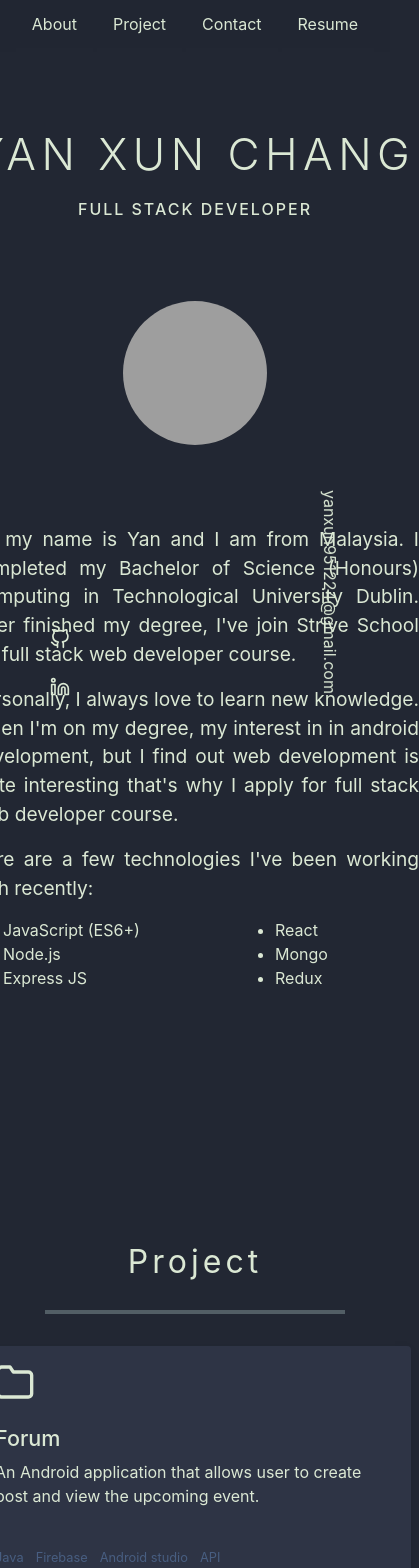
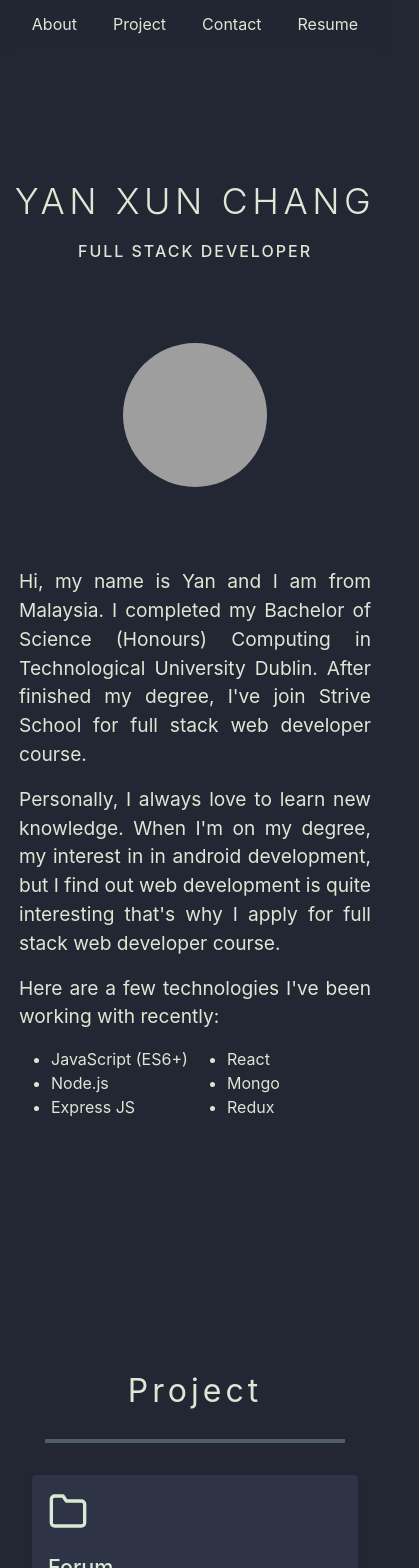
Before and after one commit to yanxun95/yan-portfolio, a React (Create React App) app: page / in a window 390 px wide. Shown: the top 1568 px of the page, 419 px wide, since content can reach past the window. Built offline with nearby package versions, Linux system fonts and the light colour scheme; grey boxes are pictures that could not be loaded.

Commit message:
mobile v1

```diff
--- a/src/App.tsx
+++ b/src/App.tsx
@@ -10,11 +10,9 @@ function App() {
   }, []);
 
   return (
-    <div>
-      <Routes>
-        <Route path="/" element={<Homapage />} />
-      </Routes>
-    </div>
+    <Routes>
+      <Route path="/" element={<Homapage />} />
+    </Routes>
   );
 }
 
--- a/src/components/Homepage.tsx
+++ b/src/components/Homepage.tsx
@@ -9,8 +9,8 @@ const Homepage = () => {
     <div className="homapage-main-container">
       <Navbar />
       <div className="homapage-container">
+        <CenterSection />
         <LeftBar />
-        <CenterSection />
         <RightBar />
       </div>
     </div>
--- a/src/components/Navbar.tsx
+++ b/src/components/Navbar.tsx
@@ -1,8 +1,5 @@
 import "../css/navbar.css";
 const Navbar = () => {
-  const downloadResume = () => {
-    ("");
-  };
   return (
     <ul className="top-navbar-ul">
       <a href="#aboutContainer" className="navbar-link">
--- a/src/components/Project.tsx
+++ b/src/components/Project.tsx
@@ -10,11 +10,7 @@ const Project = () => {
       <Container>
         <Row className="project-list">
           {projects.map((project) => (
-            <Col
-              className="g-0 project-item"
-              // onClick={() => newPage("test")}
-              key={project.title}
-            >
+            <Col className="g-0 project-item" key={project.title}>
               <a
                 href={project.gitHubLink}
                 target="blank"
--- a/src/css/about.css
+++ b/src/css/about.css
@@ -28,7 +28,7 @@
   font-size: 1rem;
   display: grid;
   grid-template-columns: repeat(2, minmax(140px, 200px));
-  gap: 0rem 8rem;
+  gap: 0rem 2rem;
 }
 
 @media only screen and (max-width: 1140px) {
@@ -54,3 +54,9 @@
     font-size: 2.75rem;
   }
 }
+
+@media only screen and (max-width: 692px) {
+  .about-name {
+    font-size: 2.25rem;
+  }
+}
--- a/src/css/centerSection.css
+++ b/src/css/centerSection.css
@@ -1,6 +1,8 @@
 .center-section-container {
   max-width: 1000px;
   margin: 0rem 7.5rem;
+  display: flex;
+  flex-direction: column;
 }
 
 .section-container {
@@ -26,3 +28,13 @@
   text-align: justify;
   font-size: 1.2rem;
 }
+
+@media only screen and (max-width: 420px) {
+  .section-paragraph-container {
+    width: 22rem;
+  }
+
+  .center-section-container {
+    margin: 0rem;
+  }
+}
--- a/src/css/homepage.css
+++ b/src/css/homepage.css
@@ -1,11 +1,16 @@
 .homapage-main-container {
   width: 100%;
-  height: 100vh;
 }
 
 .homapage-container {
   display: flex;
   justify-content: center;
   width: inherit;
-  height: 96%;
 }
+
+@media only screen and (max-width: 420px) {
+  .homapage-container {
+    flex-direction: column;
+    align-items: center;
+  }
+}
--- a/src/css/navbar.css
+++ b/src/css/navbar.css
@@ -5,7 +5,7 @@
   margin: 0;
   justify-content: center;
   padding: 0rem;
-  position: fixed;
+  position: sticky;
   top: 0;
   left: 0;
   width: 100%;
--- a/src/css/project.css
+++ b/src/css/project.css
@@ -56,3 +56,9 @@
 .project-description {
   height: 4.5rem;
 }
+
+@media only screen and (max-width: 420px) {
+  .project-list {
+    padding: 0rem 1.5rem;
+  }
+}
--- a/src/css/sidebar.css
+++ b/src/css/sidebar.css
@@ -12,7 +12,7 @@
   -webkit-transform: rotate(90deg);
   -moz-transform: rotate(90deg);
   -o-transform: rotate(90deg);
-  transform: translateY(-15rem) rotate(90deg);
+  transform: translateY(-10rem) rotate(90deg);
   color: var(--text);
   text-decoration: none;
 }
@@ -27,7 +27,7 @@
 
 .left-side-bar-ul {
   list-style: none;
-  margin: 0rem 0rem 8.4rem;
+  margin: 0rem 0rem 4rem;
   padding: 0rem;
 }
 
@@ -54,3 +54,26 @@
 .rb-email:hover {
   transform: translateY(-15.25rem) rotate(90deg);
 }
+
+@media only screen and (max-width: 720px) {
+  .left-side-bar-container,
+  .right-side-bar-container {
+    width: 4.5rem;
+  }
+}
+
+@media only screen and (max-width: 620px) {
+  .right-side-bar-container {
+    display: none;
+  }
+
+  .left-side-bar-container {
+    width: auto;
+    position: static;
+  }
+
+  .left-side-bar-ul {
+    margin: 0;
+    display: flex;
+  }
+}
```
